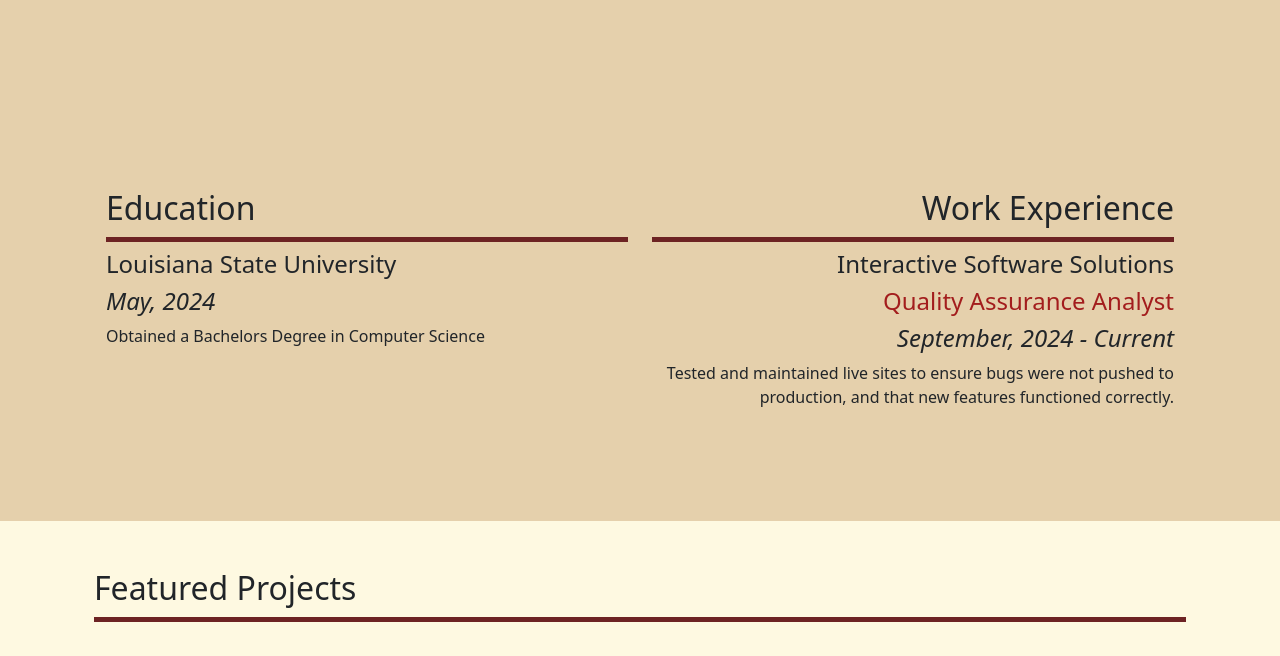
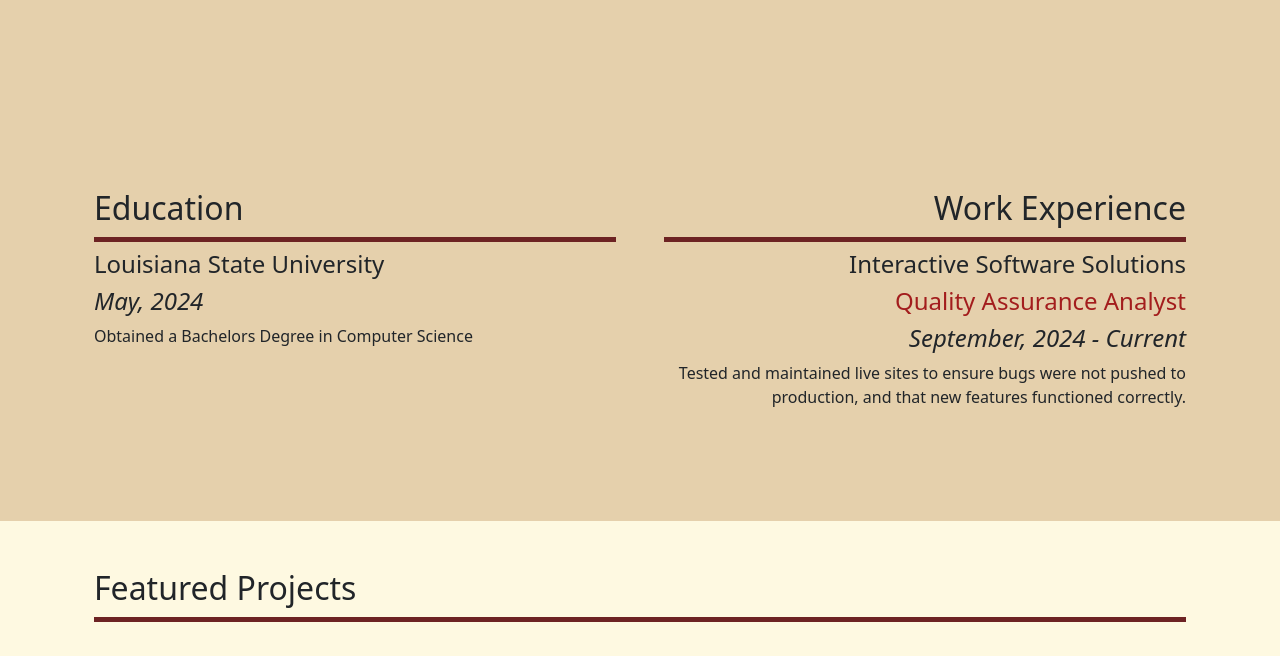
Before and after one commit to SealyBoi/first-portfolio, a plain HTML site: page index.html in a window 1280 px wide. Shown: the part 1106-1762 px from the top of the page. Drawn offline with nearby package versions, Linux system fonts and the light colour scheme.

Commit message:
sizing issues

```diff
--- a/index.html
+++ b/index.html
@@ -64,7 +64,7 @@
     <section class="light-bg">
       <div class="container col-xxl-8 px-4 py-5">
         <div class="row flex-lg-row-reverse align-items-center g-5 py-5">
-          <div class="col-10 col-sm-8 col-lg-6">
+          <div class="col-12 col-sm-10 col-lg-6">
             <img
               src="./assets/hero.jpeg"
               class="d-block img-fluid circle-img"
@@ -231,8 +231,8 @@
         </div>
       </div>
       <div class="container px-4 py-5">
-        <div class="background-history g-4 py-5">
-          <div class="education container">
+        <div class="row flex-lg-row justify-content-center align-items-start g-5 py-5">
+            <div class="education col-lg-6 col-md-8 col-sm-12">
               <h2 class="separator">Education</h2>
               <ul style="list-style: none; padding: 0">
                 <li>
@@ -243,7 +243,7 @@
               </ul>
               <p></p>
             </div>
-          <div class="experience container">
+            <div class="experience col-lg-6 col-md-8 col-sm-12">
               <h2 class="separator">Work Experience</h2>
               <ul style="list-style: none; padding: 0">
                 <li>
```
Lines whose indentation alone changed are shown as unchanged.
